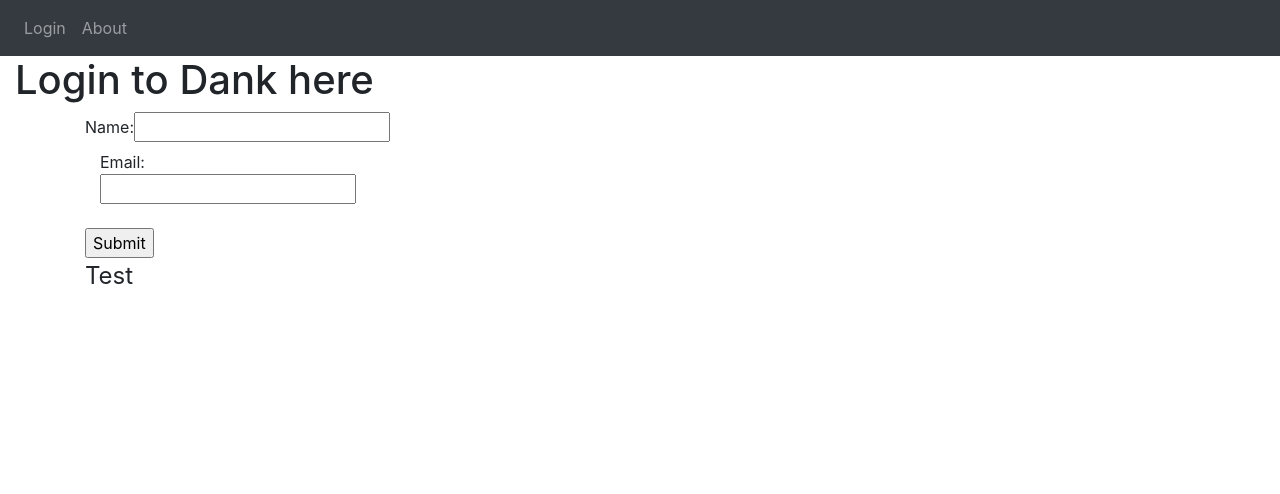
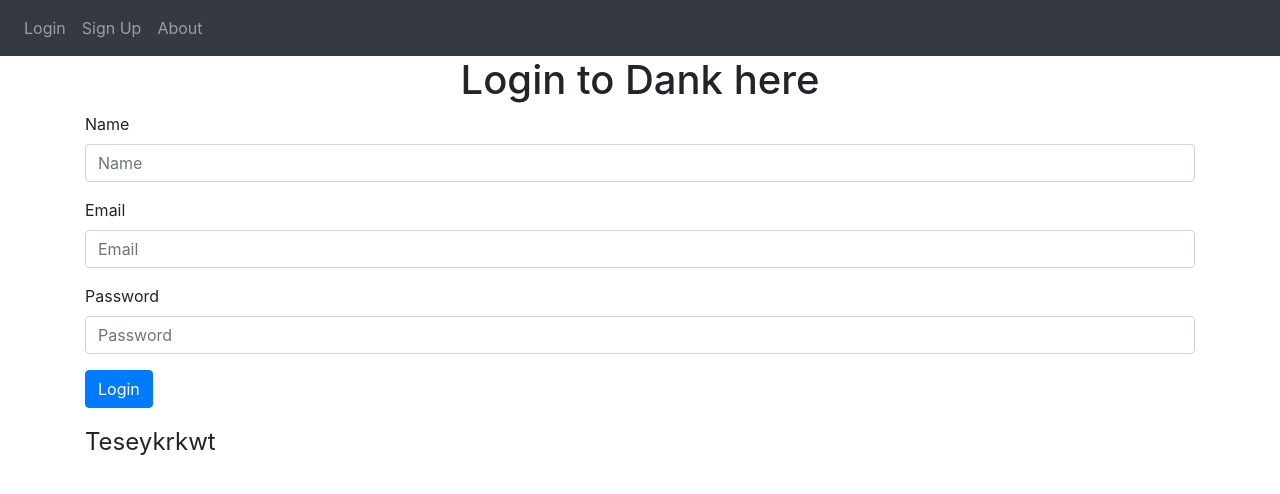
Before and after one commit to AshAdames/GBH2020, a React (Create React App) app: page /login in a window 1280 px wide. Shown: the top 494 px of the page. Built offline with nearby package versions, Linux system fonts and the light colour scheme.

Commit message:
working login+signup

```diff
--- a/src/App.js
+++ b/src/App.js
@@ -3,6 +3,7 @@ import { BrowserRouter as Router, Route } from "react-router-dom";
 import NavBar from "./components/header-component";
 import About from "./components/random-component";
 import Login from './components/login-component';
+import SignUp from "./components/signup-component";
 import Home from "./components/home-components";
 function App() {
     return (
@@ -10,10 +11,8 @@ function App() {
             <NavBar />
             <Route path="/" exact component={Home} />
             <Route path="/login" exact component={Login} />
+            <Route path="/signup" exact component={SignUp} />
             <Route path="/about" exact component={About} />
-
-
-
         </Router>
 
 
--- a/src/components/header-component.js
+++ b/src/components/header-component.js
@@ -11,6 +11,9 @@ export default class NavBar extends Component {
                             <Link to="/Login" className="nav-link"> Login</Link>
                         </li>
                         <li className="nav-item">
+                            <Link to="/signup" className="nav-link"> Sign Up</Link>
+                        </li>
+                        <li className="nav-item">
                             <Link to="/About" className="nav-link"> About</Link>
                         </li>
                     </ul>
--- a/src/components/login-component.js
+++ b/src/components/login-component.js
@@ -7,12 +7,14 @@ export default class Login extends Component {
 		super(props);
 		//bind stuff to make it work
 		this.usernameChange = this.usernameChange.bind(this);
+		this.emailChange = this.emailChange.bind(this);
 		this.passwordChange = this.passwordChange.bind(this);
 		this.onSubmit = this.onSubmit.bind(this);
 
 		this.state = {
 			username: '',
 			password: '',
+			email: ''
 		}
 	}
 
@@ -21,6 +23,13 @@ export default class Login extends Component {
 			username: e.target.value
 		});
 	}
+
+	emailChange(e) {
+		this.setState({
+			email: e.target.value
+		});
+	}
+
 
 	passwordChange(e) {
 		this.setState({
@@ -32,6 +41,7 @@ export default class Login extends Component {
 		e.preventDefault();
 		const login = {
 			username: this.state.username,
+			email: this.state.email,
 			password: this.state.password
 		}
 
@@ -41,40 +51,31 @@ export default class Login extends Component {
 	render() {
 		return (
 
-			<body>
-				<div className="container-fluid">				<h1>Login to Dank here</h1></div>
 			<div className="container">
+				<div className="container-fluid text-center">
+					<h1>Login to Dank here</h1>
+				</div>
+				<form onSubmit={this.onSubmit}>
+					<div className="form-group">
+					<label>Name</label>
+					<input type="text" className="form-control" placeholder="Name" value={this.state.username} onChange={this.usernameChange}/>
+						</div>
 
-					<form action="/login" method="get">
-						<div className="form-row">
-    						<div className="form-group col-md-6">
-								<label>Name:
-    								<input type="text" name="name" />
-  								</label>
-									<div className="form-group col-md-6">
-										<label>Email:
-    								<input type="text" name="email" />
-  										</label>
-									</div>
+					<div className="form-group">
+						<label>Email</label>
+						<input type="email" className="form-control" placeholder="Email" value={this.state.email} onChange={this.emailChange}/>
+						</div>
 
-
-  									<input type="submit" value="Submit" />
-										<p> Test</p>
-
-							</div>
+						<div className="form-group">
+							<label>Password</label>
+							<input type="password" className="form-control" placeholder="Password" value={this.state.password} onChange={this.passwordChange}/>
 						</div>
-					</form>
+					<div className="form-group">
+						<button type="submit" className="btn btn-primary" value="submit">Login</button>
+					</div>
+					<p> Teseykrkwt</p>
+				</form>
 			</div>
-
-
-
-
-
-
-
-
-
-</body>
 
 		);
 	}
--- /dev/null
+++ b/src/components/signup-component.js
@@ -0,0 +1,119 @@
+import React, { Component } from 'react';
+import '../signup.css';
+
+export default class SignUp extends Component {
+
+	constructor(props) {
+		super(props);
+		//bind stuff to make it work
+		this.usernameChange = this.usernameChange.bind(this);
+		this.emailChange = this.emailChange.bind(this);
+        this.passwordChange = this.passwordChange.bind(this);
+        this.passwordconfChange = this.passwordconfChange.bind(this);
+		this.onSubmit = this.onSubmit.bind(this);
+
+		this.state = {
+            username: '',
+            email: '',
+            password: '',
+            passwordconf: ''
+		}
+	}
+
+	usernameChange(e) {
+		this.setState({
+			username: e.target.value
+		});
+	}
+
+	emailChange(e) {
+		this.setState({
+			email: e.target.value
+		});
+	}
+
+
+	passwordChange(e) {
+		this.setState({
+			password: e.target.value
+		});
+    }
+
+    passwordconfChange(e) {
+		this.setState({
+			passwordconf: e.target.value
+		});
+	}
+
+	onSubmit(e) {
+        e.preventDefault();
+
+        if(this.state.password !== this.state.passwordconf){
+            alert("Passwords must match");
+        }else{
+            const signup = {
+                username: this.state.username,
+                email: this.state.email,
+                password: this.state.password,
+                passwordconf: this.state.passwordconf
+            }
+            console.log(signup);
+
+        }
+
+
+	}
+
+	render() {
+		return (
+
+
+			<div className="container">
+				<div className="container-fluid text-center">
+					<h1>Sign up to Dank here</h1>
+				</div>
+
+
+                <form onSubmit={this.onSubmit}>
+
+				{/*sdfsdf */}
+
+
+					<div className="form-group">
+					<label>Name</label>
+					<input type="text" className="form-control" placeholder="Name" value={this.state.username} onChange={this.usernameChange}/>
+						</div>
+
+					<div className="form-group">
+						<label>Email</label>
+						<input type="email" className="form-control" placeholder="Email" value={this.state.email} onChange={this.emailChange}/>
+						</div>
+
+						<div className="form-group">
+							<label>Password</label>
+							<input type="password" className="form-control" placeholder="Password" value={this.state.password} onChange={this.passwordChange}/>
+						</div>
+
+                        <div className="form-group">
+							<label>Password confirmation</label>
+							<input type="password" className="form-control" placeholder="Password" value={this.state.passwordconf} onChange={this.passwordconfChange}/>
+						</div>
+
+
+
+					<div className="form-group">
+
+						<button type="submit" className="btn btn-primary" value="submit">Sign Up</button>
+
+					</div>
+									<p> Teseykrkwt</p>
+
+
+
+				</form>
+			</div>
+
+		);
+	}
+
+}
```
Also changed, not shown: src/signup.css (added).
